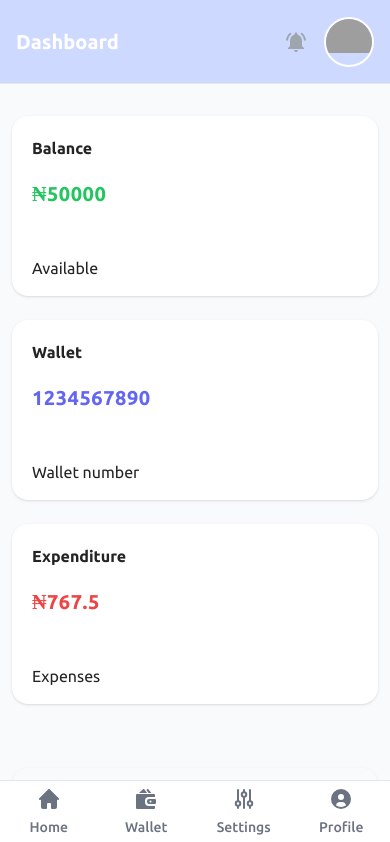
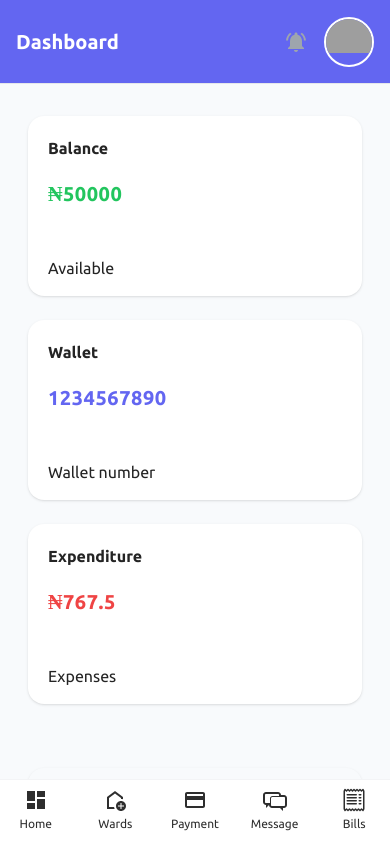
Before and after one commit to Okwoli-Godwin/NaijaSDGs2023-easyPay, a React (Vite) app: page /staff in a window 390 px wide. Shown: the top 842 px of the page. Built offline with nearby package versions, Linux system fonts and the light colour scheme; grey boxes are pictures that could not be loaded; a web font is replaced by a local one.

Commit message:
change the mobile nav

```diff
--- a/src/Components/Layout/Stafflayout.tsx
+++ b/src/Components/Layout/Stafflayout.tsx
@@ -1,8 +1,9 @@
 import { Outlet } from "react-router-dom"
 import { Staffdashboardhead, Staffsidebar } from ".."
 import TabletHeader from "../blocks/staffDashbord/tabletHeader"
-import MobileHeader from "../blocks/staffDashbord/mobileHeader"
+
 import {useLocation} from "react-router-dom"
+import MobileHeader from "../blocks/staffDashbord/MobileHeader"
 
 
 const Stafflayout = () => {
--- a/src/Components/Static/Staffdashboardhead.tsx
+++ b/src/Components/Static/Staffdashboardhead.tsx
@@ -10,7 +10,7 @@ const Staffdashboardhead:FC<headerdata> = ({title}) => {
 
 
   return (
-    <div className="w-full sticky border-b top-0 px-4 h-[10vh]  z-10 bg-[#ced9ff] flex items-center justify-between   max-md:m-auto">
+    <div className="w-full sticky border-b top-0 px-4 h-[10vh]  z-10 bg-indigo-500 flex items-center justify-between   max-md:m-auto">
       <h1 className="text-xl text-white font-semibold">{title}</h1>
       <div className="flex items-center gap-4">
 
--- a/src/Components/Static/Staffsidebar.tsx
+++ b/src/Components/Static/Staffsidebar.tsx
@@ -27,8 +27,8 @@ const Staffsidebar = () => {
     <div
       className={`${
         show
-          ? "w-[210px] bg-[#706DF2]"
-          : "w-[90px] bg-[#706DF2]"
+          ? "w-[210px] bg-indigo-600"
+          : "w-[90px] bg-indigo-600"
       }  flex items-center relative justify-center  transition-all ease-linear duration-[200ms]  max-md:hidden max-lg:hidden max-md:w-full h-screen max-md:h-full max-lg:w-[8%]`}
     >
       <div
@@ -138,7 +138,7 @@ const Staffsidebar = () => {
 
           {/* toggle */}
           <div
-            className="p-3 cursor-pointer text-lg shadow-md bg-[#706DF2] z-30 rounded-full text-white absolute top-14 -right-5"
+            className="p-3 cursor-pointer text-lg shadow-md bg-indigo-600 z-30 rounded-full text-white absolute top-14 -right-5"
             onClick={() => setShow(!show)}
           >
             <BsArrowLeftRight />
--- a/src/Components/blocks/staffDashbord/home/Button.tsx
+++ b/src/Components/blocks/staffDashbord/home/Button.tsx
@@ -9,7 +9,7 @@ interface btnData{
 
 const Button:React.FC<btnData> = ({onclick, icon, text}) => {
   return (
-    <button onClick={onclick} className="bg-indigo-100 hover:bg-indigo-50 transition-all ease-in duration-150 h-[13rem] w-[20rem] max-md:w-full rounded-3xl shadow flex flex-col justify-center items-center">
+    <button onClick={onclick} className="bg-indigo-100 hover:bg-indigo-50 transition-all ease-in duration-150 h-[13rem] w-[20rem] max-md:w-full rounded-2xl shadow flex flex-col justify-center items-center">
     <p className="text-3xl text-indigo-600">
    {icon}
     </p>
--- a/src/Components/blocks/staffDashbord/mobileHeader.tsx
+++ b/src/Components/blocks/staffDashbord/mobileHeader.tsx
@@ -1,99 +1,45 @@
-// import { useState } from "react";
-// import { NavLink } from "react-router-dom";
-// import logo from "../../../../assets/twma.png";
+import { FC } from "react";
+import {
+  MdOutlineAddHome,
+  MdDashboard,
+  MdOutlinePayment,
+} from "react-icons/md";
+import { BsReceipt } from "react-icons/bs";
+import { TiMessages } from "react-icons/ti";
+import { NavLink } from "react-router-dom";
 
-const MobileHeader = () => {
-    // const [state, setState] = useState(false);
-
-    // const navigation = [
-    //   { title: "Home", path: "" },
-    //   { title: "Payment", path: "/dashboard/payment" },
-    //   { title: "Bills", path: "/dashboard/bills" },
-    //   { title: "History", path: "/dashboard/history" },
-    // ];
+const MobileHeader: FC = () => {
+  const navigationItems = [
+    { icon: <MdDashboard />, label: "Home" },
+    { icon: <MdOutlineAddHome />, label: "Wards" },
+    { icon: <MdOutlinePayment />, label: "Payment" },
+    { icon: <TiMessages />, label: "Message" },
+    { icon: <BsReceipt />, label: "Bills" },
+  ];
 
   return (
-      <div>
-        <div className="fixed bottom-0 left-0 z-50 w-full h-16 bg-white border-t border-gray-200 dark:bg-gray-700 dark:border-gray-600 md:hidden">
-          <div className="grid h-full max-w-lg grid-cols-4 mx-auto font-medium">
+    <header className="md:hidden fixed bottom-0 z-10 bg-white dark:bg-black  w-full border-t border-gray-100 dark:border-gray-700 py-2 px-4 grid grid-cols-5 gap-10 place-items-center transition-all ease-in duration-200">
+      {navigationItems.map((item, index) => (
+        <NavLink
+          to={item.label === "Home" ? "/" : item.label}
+          style={({ isActive }) => {
+            return {
+              color: isActive ? "black" : "#000000d1 ",
+              fontWeight: isActive ? "bold" : "",
+              scale: isActive ? "1.09" : "",
+            };
+          }}
+        >
           <button
-              type="button"
-              className="inline-flex flex-col items-center justify-center px-5 hover:bg-gray-50 dark:hover:bg-gray-800 group"
+            key={index}
+            className=" text-[24px] dark:text-white   flex flex-col items-center justify-center hover:opacity-80 transition-all ease-in duration-150"
           >
-              <svg
-                className="w-5 h-5 mb-2 text-gray-500 dark:text-gray-400 group-hover:text-blue-600 dark:group-hover:text-blue-500"
-                aria-hidden="true"
-                xmlns="http://www.w3.org/2000/svg"
-                fill="currentColor"
-                viewBox="0 0 20 20"
-              >
-                <path d="m19.707 9.293-2-2-7-7a1 1 0 0 0-1.414 0l-7 7-2 2a1 1 0 0 0 1.414 1.414L2 10.414V18a2 2 0 0 0 2 2h3a1 1 0 0 0 1-1v-4a1 1 0 0 1 1-1h2a1 1 0 0 1 1 1v4a1 1 0 0 0 1 1h3a2 2 0 0 0 2-2v-7.586l.293.293a1 1 0 0 0 1.414-1.414Z" />
-              </svg>
-              <span className="text-sm text-gray-500 dark:text-gray-400 group-hover:text-blue-600 dark:group-hover:text-blue-500">
-                Home
-              </span>
+            {item.icon}
+            <span className="text-xs p-1">{item.label}</span>
           </button>
-            <button
-              type="button"
-              className="inline-flex flex-col items-center justify-center px-5 hover:bg-gray-50 dark:hover:bg-gray-800 group"
-            >
-              <svg
-                className="w-5 h-5 mb-2 text-gray-500 dark:text-gray-400 group-hover:text-blue-600 dark:group-hover:text-blue-500"
-                aria-hidden="true"
-                xmlns="http://www.w3.org/2000/svg"
-                fill="currentColor"
-                viewBox="0 0 20 20"
-              >
-                <path d="M11.074 4 8.442.408A.95.95 0 0 0 7.014.254L2.926 4h8.148ZM9 13v-1a4 4 0 0 1 4-4h6V6a1 1 0 0 0-1-1H1a1 1 0 0 0-1 1v13a1 1 0 0 0 1 1h17a1 1 0 0 0 1-1v-2h-6a4 4 0 0 1-4-4Z" />
-                <path d="M19 10h-6a2 2 0 0 0-2 2v1a2 2 0 0 0 2 2h6a1 1 0 0 0 1-1v-3a1 1 0 0 0-1-1Zm-4.5 3.5a1 1 0 1 1 0-2 1 1 0 0 1 0 2ZM12.62 4h2.78L12.539.41a1.086 1.086 0 1 0-1.7 1.352L12.62 4Z" />
-              </svg>
-              <span className="text-sm text-gray-500 dark:text-gray-400 group-hover:text-blue-600 dark:group-hover:text-blue-500">
-                Wallet
-              </span>
-            </button>
-            <button
-              type="button"
-              className="inline-flex flex-col items-center justify-center px-5 hover:bg-gray-50 dark:hover:bg-gray-800 group"
-            >
-              <svg
-                className="w-5 h-5 mb-2 text-gray-500 dark:text-gray-400 group-hover:text-blue-600 dark:group-hover:text-blue-500"
-                aria-hidden="true"
-                xmlns="http://www.w3.org/2000/svg"
-                fill="none"
-                viewBox="0 0 20 20"
-              >
-                <path
-                  stroke="currentColor"
-                  stroke-linecap="round"
-                  stroke-linejoin="round"
-                  stroke-width="2"
-                  d="M4 12.25V1m0 11.25a2.25 2.25 0 0 0 0 4.5m0-4.5a2.25 2.25 0 0 1 0 4.5M4 19v-2.25m6-13.5V1m0 2.25a2.25 2.25 0 0 0 0 4.5m0-4.5a2.25 2.25 0 0 1 0 4.5M10 19V7.75m6 4.5V1m0 11.25a2.25 2.25 0 1 0 0 4.5 2.25 2.25 0 0 0 0-4.5ZM16 19v-2"
-                />
-              </svg>
-              <span className="text-sm text-gray-500 dark:text-gray-400 group-hover:text-blue-600 dark:group-hover:text-blue-500">
-                Settings
-              </span>
-            </button>
-            <button
-              type="button"
-              className="inline-flex flex-col items-center justify-center px-5 hover:bg-gray-50 dark:hover:bg-gray-800 group"
-            >
-              <svg
-                className="w-5 h-5 mb-2 text-gray-500 dark:text-gray-400 group-hover:text-blue-600 dark:group-hover:text-blue-500"
-                aria-hidden="true"
-                xmlns="http://www.w3.org/2000/svg"
-                fill="currentColor"
-                viewBox="0 0 20 20"
-              >
-                <path d="M10 0a10 10 0 1 0 10 10A10.011 10.011 0 0 0 10 0Zm0 5a3 3 0 1 1 0 6 3 3 0 0 1 0-6Zm0 13a8.949 8.949 0 0 1-4.951-1.488A3.987 3.987 0 0 1 9 13h2a3.987 3.987 0 0 1 3.951 3.512A8.949 8.949 0 0 1 10 18Z" />
-              </svg>
-              <span className="text-sm text-gray-500 dark:text-gray-400 group-hover:text-blue-600 dark:group-hover:text-blue-500">
-                Profile
-              </span>
-            </button>
-          </div>
-        </div>
-      </div>
+        </NavLink>
+      ))}
+    </header>
   );
 };
 
--- a/src/Pages/Staffdashboardpage/Staffhome.tsx
+++ b/src/Pages/Staffdashboardpage/Staffhome.tsx
@@ -23,7 +23,7 @@ const Staffhome = () => {
 
 
   return (
-    <div className="w-full py-5 relative">
+    <div className="w-full py-5 max-md:px-4 relative">
        <div className=" grid grid-cols-5 max-lg:grid-cols-2 max-md:grid-cols-1 gap-6">
         <Cards title="Balance" figure="₦50000" figureColor="text-green-500" bottomText="Available"/>
         <Cards title="Wallet" figure="1234567890" figureColor="text-indigo-500" bottomText="Wallet number"/>
@@ -55,11 +55,11 @@ const Staffhome = () => {
 
    {/* airtime purchase */}
 
-  <div className=" rounded-3xl  flex justify-start ml-4 max-md:ml-0 items-center">
+  <div className=" rounded-2xl  flex justify-start ml-4 max-md:ml-0 items-center">
   <Button onclick={() => setModalOpen(true)} text="Buy Data/Airtime" icon={ <MdOutlineWifiCalling />}/>
 
   </div>
-  <div className=" rounded-3xl  flex justify-start ml-4 max-md:ml-0 items-center">
+  <div className=" rounded-2xl  flex justify-start ml-4 max-md:ml-0 items-center">
   <Button onclick={()=>setBillOpen(true)} text="Pay Bills" icon={ <MdOutlineWifiCalling />}/>
 
   </div>
```
Lines whose indentation alone changed are shown as unchanged.
